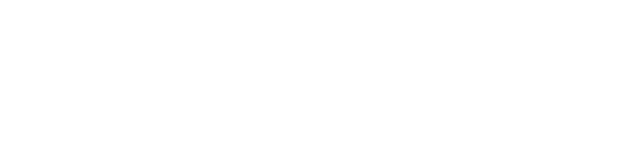
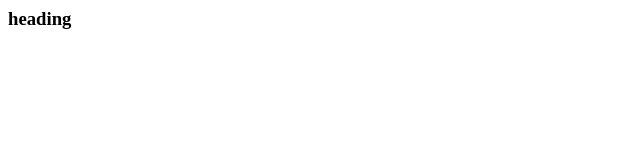
Before and after one commit to ldavulur/test-project, a plain HTML site: page index.html in a window 1280 px wide. Shown: the full height of the page, 0-640 px from the left. Drawn offline with Linux system fonts and the light colour scheme.

Commit message:
Update index.html

```diff
--- a/index.html
+++ b/index.html
@@ -2,5 +2,6 @@
 <head>
 </head>
 <body>
+  <h3>heading</h3>
 </body>
 </html>
```
